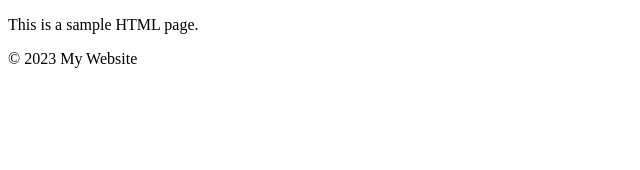
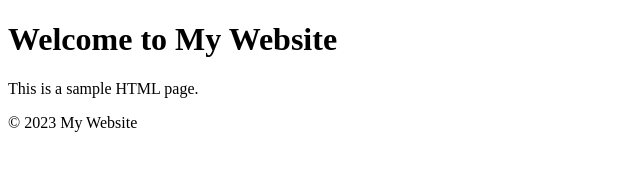
Before and after one commit to kexinsun82/te4-new-ci, a website: page index.html in a window 1280 px wide. Shown: the whole page, without its empty margins (0-640 px from the left). Drawn offline with Linux system fonts and the light colour scheme.

Commit message:
Update index.html

```diff
--- a/index.html
+++ b/index.html
@@ -7,7 +7,7 @@
   </head>
   <body>
     <header>
-
+      <h1>Welcome to My Website</h1>
     </header>
     <main>
       <section id="content">
```
